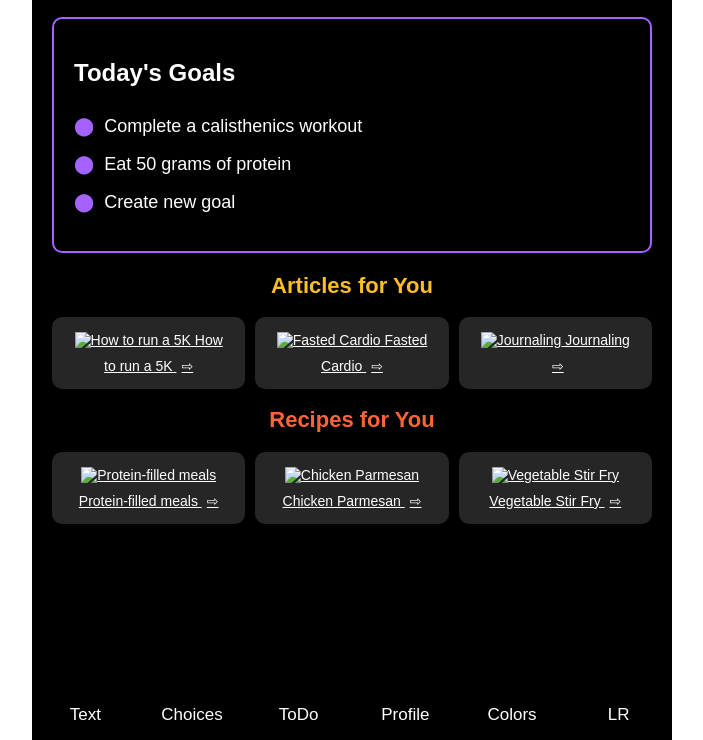
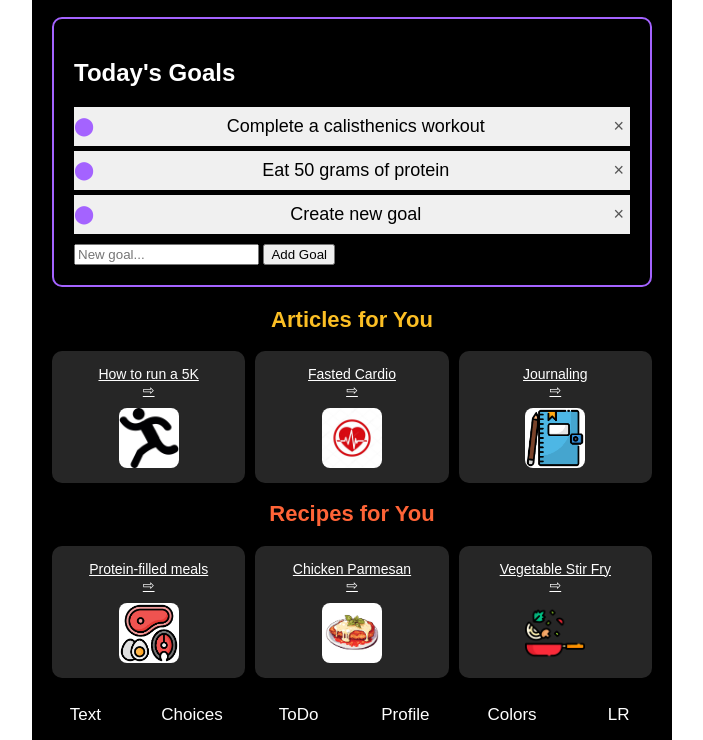
Before and after one commit to ShreenithaC/CMSC434-1.2, a plain HTML site: page tab1.html in a window 1280 px wide. Shown: the part 60-800 px from the top of the page, without its empty margins (288-991 px from the left). Drawn offline with Linux system fonts and the light colour scheme.

Commit message:
added functionality to goals section like todo list and added/imported images for "recipes" and "articles for you"

```diff
--- a/styles.css
+++ b/styles.css
@@ -73,28 +73,31 @@ body {
   padding: 0;
   margin-top: 20px;
 }
-#ToDo ul li {
+
+/* Ensure to-do list text is black */
+#ToDo ul li, .goals-list li {
   padding: 10px;
   background-color: #f0f0f0;
   margin-bottom: 5px;
   display: flex;
   justify-content: space-between;
   align-items: center;
+  color: black; /* Ensure text is black */
 }
-#ToDo ul li .completed {
-  text-decoration: line-through;
-  color: grey;
-}
-#ToDo ul li button {
+
+/* Style for the goals and to-do list delete button */
+.goals-list li button, #ToDo ul li button {
   background-color: transparent;
   border: none;
   color: #555;
   font-size: 18px;
   cursor: pointer;
 }
-#ToDo ul li button:hover {
+
+.goals-list li button:hover, #ToDo ul li button:hover {
   color: red;
 }
+
 /* Style for the Colors tab */
 .yellow {
   color: yellow;
@@ -181,20 +184,23 @@ body {
   font-size: 14px;
   background-color: #262626; /* Dark gray background for article boxes */
   padding: 15px;
-  display: block;
+  display: flex;
+  flex-direction: column;
+  align-items: center;
+  text-align: center;
   border-radius: 10px;
-  text-align: center;
 }
 .article-item a:hover {
   background-color: #333;
 }
-.article-image {
-  width: 100%;
-  height: auto;
-  margin-bottom: 10px;
-}
-.link-icon {
-  margin-left: 5px;
+
+/* Updated Image Sizes */
+.article-image, .recipe-image {
+  width: 60px; /* Limit the width to 60px */
+  height: 60px; /* Set a fixed height */
+  margin-top: 10px;
+  object-fit: contain; /* Keep the image contained within the box */
+  border-radius: 8px; /* Optional: Add a slight border radius */
 }
 
 /* Recipes Section with Images */
@@ -212,15 +218,12 @@ body {
   font-size: 14px;
   background-color: #262626;
   padding: 15px;
-  display: block;
+  display: flex;
+  flex-direction: column;
+  align-items: center;
+  text-align: center;
   border-radius: 10px;
-  text-align: center;
 }
 .recipe-item a:hover {
   background-color: #333;
 }
-.recipe-image {
-  width: 100%;
-  height: auto;
-  margin-bottom: 10px;
-}
--- a/tab1.html
+++ b/tab1.html
@@ -9,6 +9,7 @@
 <body>
 <div id="wrapped" class="allContent">
     <div class="everything">
+
         <!--W3 Schools' code was used to create the general layout and buttons on the bottom. https://www.w3schools.com/howto/howto_js_tab_header.asp-->
 
         <!-- Updated Tab 1: Text -->
@@ -23,11 +24,15 @@
                 <!-- Section: Today's Goals with Box -->
                 <div class="section goals-box">
                     <h2>Today's Goals</h2>
-            <ul class="goals-list">
-                <li>Complete a calisthenics workout</li>
-                <li>Eat 50 grams of protein</li>
-                <li>Create new goal</li>
+                    <ul id="goals-list" class="goals-list">
+                        <li><span>Complete a calisthenics workout</span> <button onclick="removeGoal(this)">×</button></li>
+                        <li><span>Eat 50 grams of protein</span> <button onclick="removeGoal(this)">×</button></li>
+                        <li><span>Create new goal</span> <button onclick="removeGoal(this)">×</button></li>
                     </ul>
+
+                    <!-- Input to add new goals -->
+                    <input type="text" id="newGoal" placeholder="New goal...">
+                    <button onclick="addGoal()">Add Goal</button>
                 </div>
 
                 <!-- Section: Articles for You with Images -->
@@ -36,20 +41,20 @@
                     <div class="article-grid">
                         <div class="article-item">
                             <a href="#">
-                        <img src="path-to-your-image-1.jpg" alt="How to run a 5K" class="article-image">
                                 How to run a 5K <span class="link-icon">&#x21E8;</span>
+                                <img src="images/running.jpg" alt="How to run a 5K" class="article-image">
                             </a>
                         </div>
                         <div class="article-item">
                             <a href="#">
-                        <img src="path-to-your-image-2.jpg" alt="Fasted Cardio" class="article-image">
                                 Fasted Cardio <span class="link-icon">&#x21E8;</span>
+                                <img src="images/cardio.jpg" alt="Fasted Cardio" class="article-image">
                             </a>
                         </div>
                         <div class="article-item">
                             <a href="#">
-                        <img src="path-to-your-image-3.jpg" alt="Journaling" class="article-image">
                                 Journaling <span class="link-icon">&#x21E8;</span>
+                                <img src="images/journal.jpg" alt="Journaling" class="article-image">
                             </a>
                         </div>
                     </div>
@@ -61,20 +66,20 @@
                     <div class="recipe-grid">
                         <div class="recipe-item">
                             <a href="#">
-                        <img src="path-to-your-image-4.jpg" alt="Protein-filled meals" class="recipe-image">
                                 Protein-filled meals <span class="link-icon">&#x21E8;</span>
+                                <img src="images/protein.jpg" alt="Protein-filled meals" class="recipe-image">
                             </a>
                         </div>
                         <div class="recipe-item">
                             <a href="#">
-                        <img src="path-to-your-image-5.jpg" alt="Chicken Parmesan" class="recipe-image">
                                 Chicken Parmesan <span class="link-icon">&#x21E8;</span>
+                                <img src="images/chickenparm.jpg" alt="Chicken Parmesan" class="recipe-image">
                             </a>
                         </div>
                         <div class="recipe-item">
                             <a href="#">
-                        <img src="path-to-your-image-6.jpg" alt="Vegetable Stir Fry" class="recipe-image">
                                 Vegetable Stir Fry <span class="link-icon">&#x21E8;</span>
+                                <img src="images/stirfry.jpg" alt="Vegetable Stir Fry" class="recipe-image">
                             </a>
                         </div>
                     </div>
@@ -82,7 +87,6 @@
             </div>
         </div>
 
-   <!-- This code was used for tab 2. https://www.w3schools.com/howto/howto_js_todolist.asp -->
         <!-- Tab 2: Choices -->
         <div id="Choices" class="tabcontent">
             <h1>Choices</h1>
@@ -114,12 +118,12 @@
             </ul>
         </div>
 
-   <!--Tab 4: Profile-->
+        <!-- Tab 4: Profile -->
         <div id="Profile" class="tabcontent">
             <h1>Profile</h1>
             <img src="turtle.png" alt="image" id="img" width="200" style="cursor: pointer;">
             <div id="txt" style="display: none;">
-         <button id = 'close'>&times;</button>
+                <button id='close'>&times;</button>
                 <p>Hello.</p>
             </div>
             <script>
@@ -148,6 +152,8 @@
             <p class="down-here">Down Here</p>
         </div>
 
+        <!-- Continuation of the first original link. https://www.w3schools.com/howto/howto_js_tab_header.asp -->
+
         <!-- Buttons -->
         <div class="tab-buttons">
             <button class="tablink" onclick="openTab('Text', this)" id="defaultOpen">Text</button>
@@ -159,8 +165,8 @@
         </div>
     </div>
 </div>
+
 <script>
-
     function openTab(tabName, elmnt) {
         var i, tabcontent, tablinks;
         tabcontent = document.getElementsByClassName("tabcontent");
@@ -187,7 +193,7 @@
         if (newItemText.trim() !== "") {
             const li = document.createElement("li");
             li.innerHTML = `<span>${newItemText}</span> <button onclick="removeItem(this)">×</button>`;
-     li.querySelector("span").onclick = function() {
+            li.querySelector("span").onclick = function () {
                 this.classList.toggle("completed");
             };
             document.getElementById("todoList").appendChild(li);
@@ -198,6 +204,21 @@
     function removeItem(element) {
         element.parentElement.remove();
     }
+
+    function addGoal() {
+        const newGoalText = document.getElementById("newGoal").value;
+        if (newGoalText.trim() !== "") {
+            const li = document.createElement("li");
+            li.innerHTML = `<span>${newGoalText}</span> <button onclick="removeGoal(this)">×</button>`;
+            document.getElementById("goals-list").appendChild(li);
+            document.getElementById("newGoal").value = ''; // Clear the input field
+        }
+    }
+
+    function removeGoal(element) {
+        element.parentElement.remove();
+    }
 </script>
+
 </body>
 </html>
```
Also changed, not shown: images/cardio.jpg (added), images/chickenparm.jpg (added), images/journal.jpg (added), images/protein.jpg (added), images/running.jpg (added), images/stirfry.jpg (added), 1 other file. Lines whose indentation alone changed are shown as unchanged.
